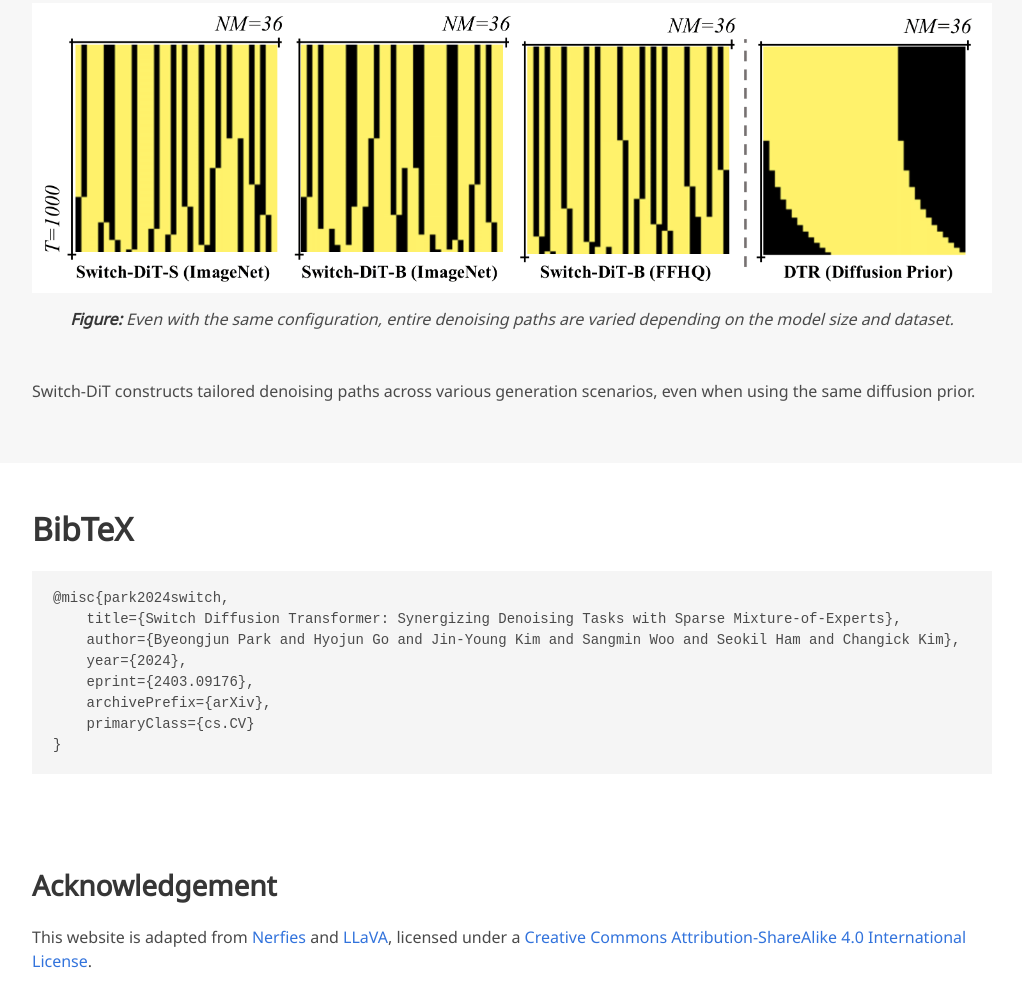
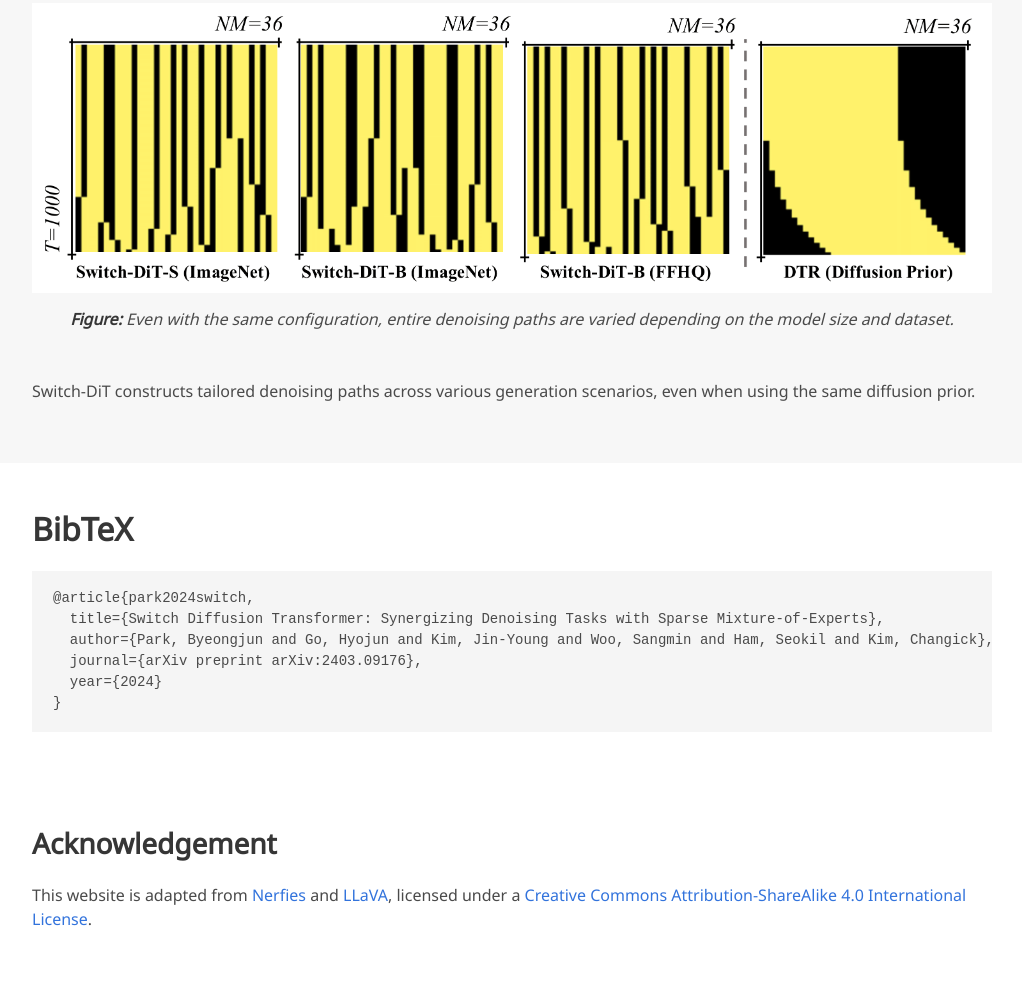
Before and after one commit to byeongjun-park/Switch-DiT, a plain HTML site: page index.html in a window 1280 px wide. Shown: the part 3737-4744 px from the top of the page, without its empty margins (128-1150 px from the left). After the commit the page ends 4716 px from the top, so only its background shows below. Drawn offline with nearby package versions, Linux system fonts and the light colour scheme; some icons are missing; a web font is replaced by a local one.

Commit message:
update bibtex

```diff
--- a/index.html
+++ b/index.html
@@ -250,13 +250,11 @@
 <section class="section" id="BibTeX">
   <div class="container is-max-desktop content">
     <h2 class="title is-3">BibTeX</h2>
-    <pre><code>@misc{park2024switch,
-    title={Switch Diffusion Transformer: Synergizing Denoising Tasks with Sparse Mixture-of-Experts},
-    author={Byeongjun Park and Hyojun Go and Jin-Young Kim and Sangmin Woo and Seokil Ham and Changick Kim},
-    year={2024},
-    eprint={2403.09176},
-    archivePrefix={arXiv},
-    primaryClass={cs.CV}
+    <pre><code>@article{park2024switch,
+  title={Switch Diffusion Transformer: Synergizing Denoising Tasks with Sparse Mixture-of-Experts},
+  author={Park, Byeongjun and Go, Hyojun and Kim, Jin-Young and Woo, Sangmin and Ham, Seokil and Kim, Changick},
+  journal={arXiv preprint arXiv:2403.09176},
+  year={2024}
 }
 </code></pre>
   </div>
```
